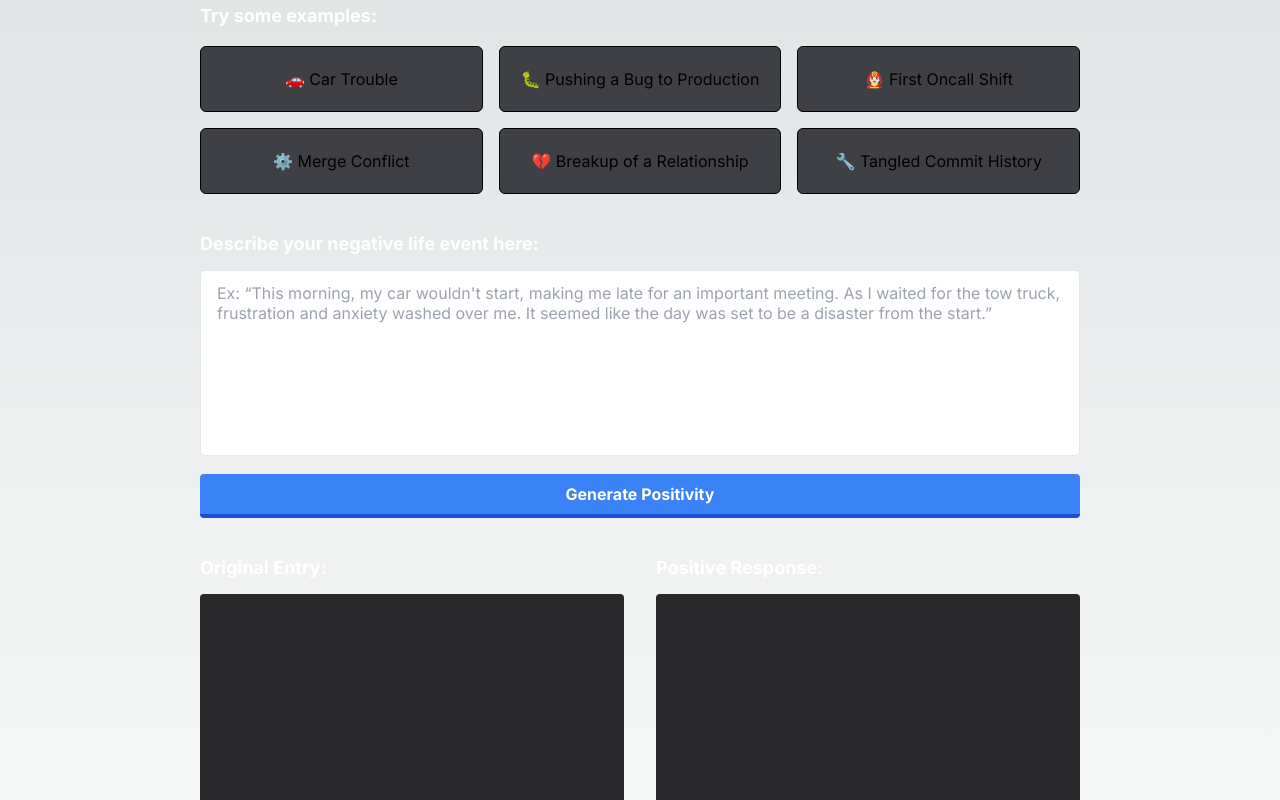
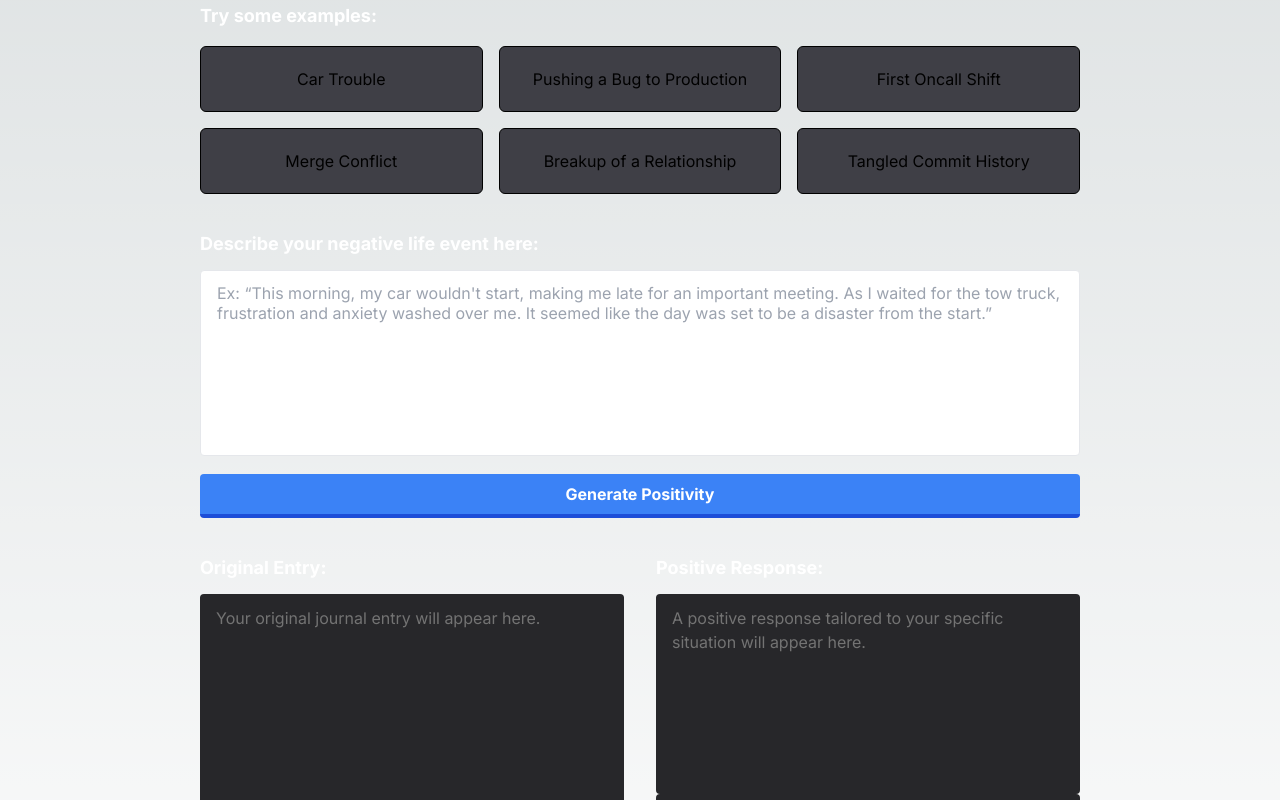
Before and after one commit to ewang0/ai-positivity-journal, a Next.js app: page / in a window 1280 px wide. Shown: the part 420-1220 px from the top of the page. Built offline with nearby package versions, Linux system fonts and the light colour scheme.

Commit message:
Add placeholders

```diff
--- a/app/page.tsx
+++ b/app/page.tsx
@@ -13,6 +13,7 @@ export default function Home() {
   const inputRef = useRef<HTMLTextAreaElement>(null);
 
   const [originalInput, setOriginalInput] = useState('');
+  const [showResponsePlaceholder, setShowResponsePlaceholder] = useState(true);
 
   const initialMessages: Message[] = [
     {
@@ -46,6 +47,12 @@ export default function Home() {
     <div className="flex gap-x-2 justify-center items-center">
       <p>Loading</p>
       <LoadingCircle />
+    </div>
+  );
+
+  const ResponsePlaceholder = (
+    <div className="h-full max-h-[400px] overflow-scroll bg-zinc-800 rounded py-3 px-4">
+      <p className="text-neutral-500">A positive response tailored to your specific situation will appear here.</p>
     </div>
   );
 
@@ -96,7 +103,13 @@ export default function Home() {
                   required
                   onChange={(e) => setInput(e.target.value)}
               />
-            <button onClick={() => setOriginalInput(input)} className="flex justify-center items-center bg-blue-500 w-full hover:bg-blue-400 mt-3 text-white font-bold py-2 px-4 border-b-4 border-blue-700 hover:border-blue-500 rounded">
+            <button
+              onClick={() => {
+                setOriginalInput(input);
+                setShowResponsePlaceholder(false);
+              }}
+              className="flex justify-center items-center bg-blue-500 w-full hover:bg-blue-400 mt-3 text-white font-bold py-2 px-4 border-b-4 border-blue-700 hover:border-blue-500 rounded"
+            >
               {isLoading ? ButtonLoading : "Generate Positivity"}
             </button>
           </form>
@@ -105,11 +118,12 @@ export default function Home() {
           <div className="flex flex-col w-full pt-9">
             <div className="block text-white text-lg font-bold mb-3">Original Entry:</div>
             <div className="h-[400px] max-h-[400px] overflow-scroll bg-zinc-800 rounded py-3 px-4">
-              {originalInput}
+              {originalInput ? originalInput : <p className="text-neutral-500">Your original journal entry will appear here.</p>}
             </div>
           </div>
           <div className="flex flex-col w-full pt-9">
             <div className="block text-white text-lg font-bold mb-3">Positive Response:</div>
+            {showResponsePlaceholder && ResponsePlaceholder}
             <div className="h-full max-h-[400px] overflow-scroll bg-zinc-800 rounded py-3 px-4">
               {messages[messages.length - 1]?.role === "user" ? <LoadingCircle/> :
                 <ReactMarkdown
@@ -126,9 +140,6 @@ export default function Home() {
                 </ReactMarkdown>
               }
             </div>
-            {/* <button className="bg-blue-500 w-full hover:bg-blue-400 mt-[18px] text-white font-bold py-2 px-4 border-b-4 border-blue-700 opacity-50 cursor-not-allowed rounded">
-              Save
-            </button> */}
           </div>
           {/* <button className="bg-blue-500 w-full hover:bg-blue-400 mt-[18px] text-white font-bold py-2 px-4 border-b-4 border-blue-700 opacity-50 cursor-not-allowed rounded">
             Save Results
--- a/app/strings.js
+++ b/app/strings.js
@@ -1,27 +1,27 @@
 export const STRINGS = {
     EXAMPLES: [
         {
-            title: "🚗 Car Trouble",
+            title: "Car Trouble",
             content: "This morning, my car wouldn't start, making me late for an important meeting. As I waited for the tow truck, frustration and anxiety washed over me. It seemed like the day was set to be a disaster from the start."
         },
         {
-            title: "🐛 Pushing a Bug to Production",
-            content: "Today turned out to be one of the most challenging days of my career so far. After deploying an update, a hidden bug slipped through, breaking a key feature for our users, leading to a flood of complaints and issues. The weight of responsibility is crushing—I'm dreading the conversation with my team and the steps we'll need to take to fix this. The fear of potential consequences for my mistake is keeping me up tonight, and I can't shake off the feeling of letting everyone down."
+            title: "Pushing a Bug to Production",
+            content: "Today turned out to be one of the most challenging days of my career so far. After deploying an update, a hidden bug slipped through, breaking a key feature for our users, leading to a flood of complaints and issues. The weight of responsibility is crushing—I'm dreading the conversation with my team and the steps we'll need to take to fix this."
         },
         {
-            title: "🧑🏻‍🚒 First Oncall Shift",
+            title: "First Oncall Shift",
             content: "The shrill ring of my pager yanked me out of sleep at 3 AM, signaling my first real emergency on the job. Staring at the screen, I felt a mix of panic and cluelessness; the issue was complex, and I had no immediate idea how to solve it. The weight of responsibility was suddenly very real, and the quiet of the night offered no comfort, only the pressing need to find a solution quickly."
         },
         {
-            title: "⚙️ Merge Conflict",
+            title: "Merge Conflict",
             content: "Today, I was completely overwhelmed by a merge conflict, feeling like I've hit a wall that I just can't scale. The whole experience has left me doubting my abilities. It's a heavy blow to my confidence, making me question my future in this field."
         },
         {
-            title: "💔 Breakup of a Relationship",
+            title: "Breakup of a Relationship",
             content: "Today marks one week since the breakup, and the silence in our now half-empty apartment is deafening. I keep replaying our last conversation, wondering if there was something I could have said or done differently. Moving on seems impossible right now; it's like I have to relearn who I am without them by my side."
         },
         {
-            title: "🔧 Tangled Commit History",
+            title: "Tangled Commit History",
             content: "I learned a tough lesson today on why rebasing matters. After merging my feature without rebasing first, the commit history turned into a chaotic mess, making it hard for anyone to follow. It dawned on me how much easier things would have been with regular rebasing. From now on, I'll make sure to keep my branch aligned with the main branch to prevent this headache."
         },
     ],
```
